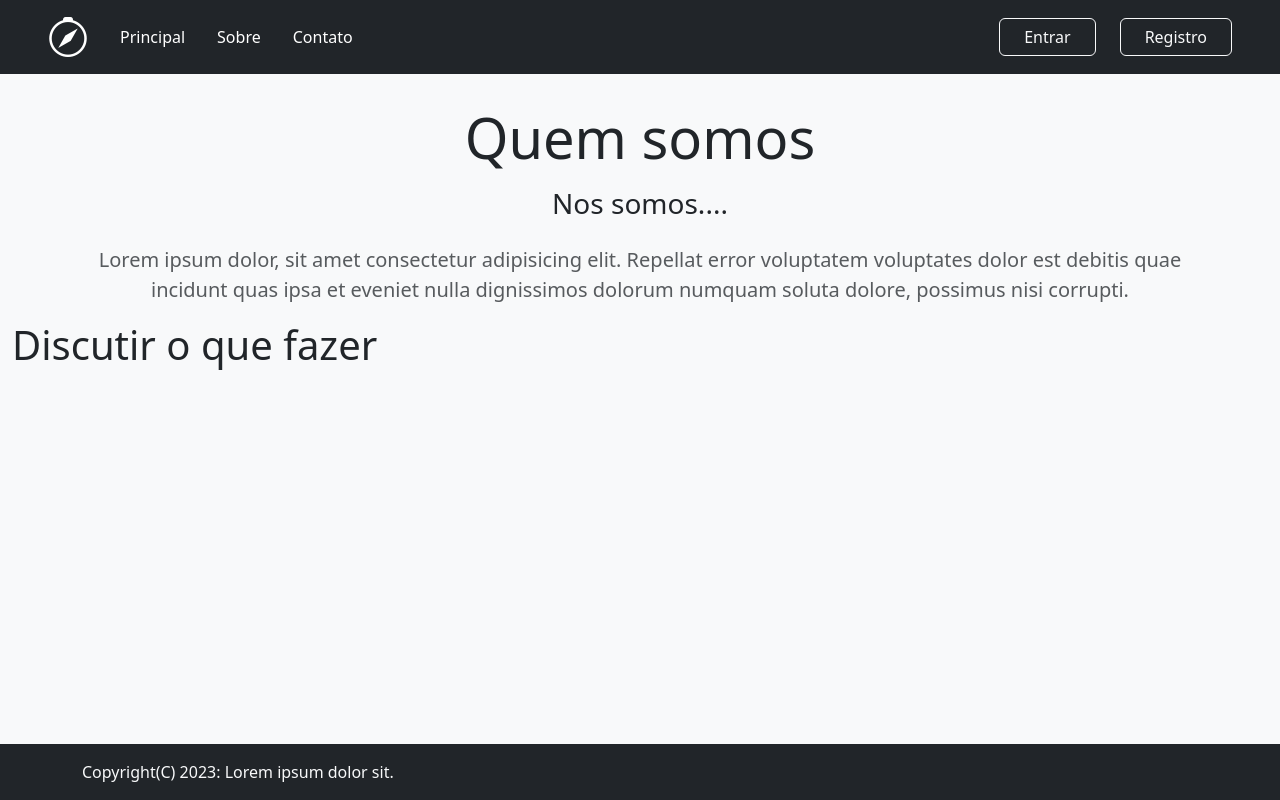
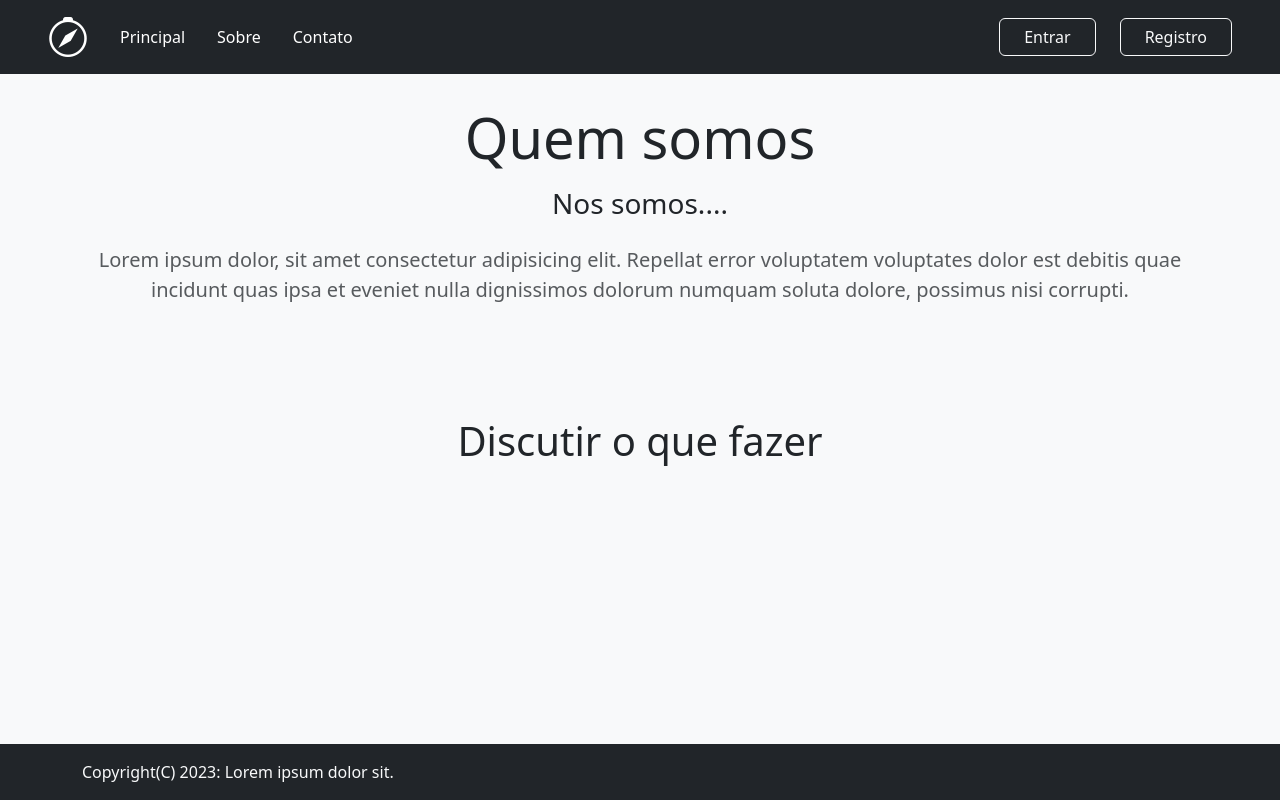
Before and after one commit to guisazevedo/aprendizado, a React (Vite) app: page /about in a window 1280 px wide. Built offline with nearby package versions, Linux system fonts and the light colour scheme.

Commit message:
implement about_header_block

```diff
--- /dev/null
+++ b/src/02_blocks/About_header_block.tsx
@@ -0,0 +1,17 @@
+import HeaderText from "../01_components/HeaderText";
+
+// inputs for the HeaderText component
+const header = "Quem somos";
+const sub_header = "Nos somos....";
+const text =
+  "Lorem ipsum dolor, sit amet consectetur adipisicing elit. Repellat error voluptatem voluptates dolor est debitis quae incidunt quas ipsa et eveniet nulla dignissimos dolorum numquam soluta dolore, possimus nisi corrupti.";
+
+const About_header_block = () => {
+  return (
+    <>
+      <HeaderText header={header} sub_header={sub_header} text={text} />
+    </>
+  );
+};
+
+export default About_header_block;
--- a/src/03_pages/About_page.tsx
+++ b/src/03_pages/About_page.tsx
@@ -1,23 +1,15 @@
 import Footer from "../01_components/Footer";
-import HeaderText from "../01_components/HeaderText";
+import About_header_block from "../02_blocks/About_header_block";
 import Navbar from "../01_components/Navbar";
-
-// inputs for the HeaderText component
-const header = "Quem somos";
-const sub_header = "Nos somos....";
-const text =
-  "Lorem ipsum dolor, sit amet consectetur adipisicing elit. Repellat error voluptatem voluptates dolor est debitis quae incidunt quas ipsa et eveniet nulla dignissimos dolorum numquam soluta dolore, possimus nisi corrupti.";
 
 const About_page = () => {
   return (
     <>
       <Navbar />
       <div className="py-5"></div>
-      <div>
-        <HeaderText header={header} sub_header={sub_header} text={text} />
-
-        <h1>Discutir o que fazer</h1>
-      </div>
+      <About_header_block />
+      <div className="p-5"></div>
+      <h1 className="text-center">Discutir o que fazer</h1>
       <div className="p-5"></div>
       <Footer />
     </>
@@ -27,4 +19,3 @@ const About_page = () => {
 export default About_page;
 
 // TODO => discutir o que fazer
-// TODO => break headerText from About_page in block
```
